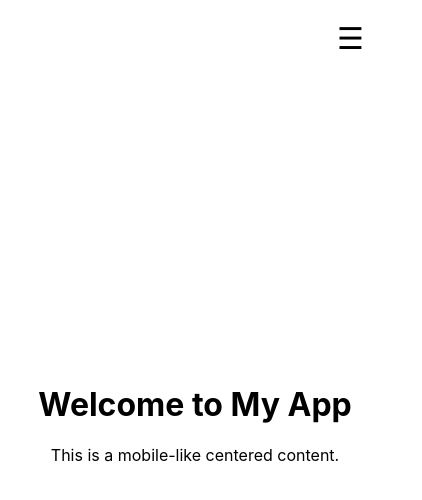
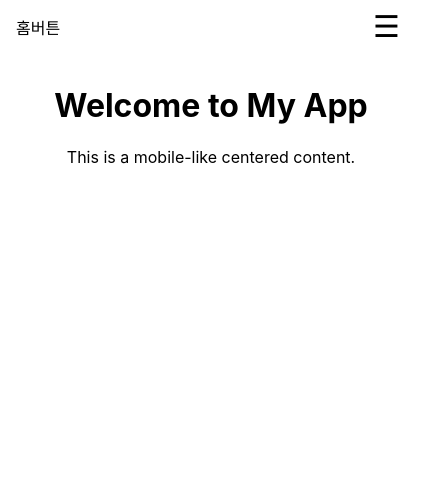
Before and after one commit to gbwlxhd97/pple-lms, a React (Vite) app: page / in a window 390 px wide. Shown: the top 500 px of the page, 422 px wide, since content can reach past the window. Built offline with nearby package versions, Linux system fonts and the light colour scheme; a web font is replaced by a local one.

Commit message:
feat : update Hamburger button

```diff
--- a/src/components/Layout/RootLayout/RootLayout.module.scss
+++ b/src/components/Layout/RootLayout/RootLayout.module.scss
@@ -1,4 +1,5 @@
 .RootLayout {
+  padding: 8px 16px;
   position: relative;
   width: 100%;
   max-width: 600px;
@@ -7,15 +8,15 @@
   box-shadow: 0 0 10px rgba(0, 0, 0, 0.1);
   margin: 0 auto;
   overflow: hidden;
+}
+
+.HeaderWrap {
   display: flex;
-  flex-direction: column;
-  justify-content: center;
   align-items: center;
+  justify-content: space-between;
 }
 
 .Hamburger {
-  position: absolute;
-  top: 20px;
   right: 20px;
   font-size: 30px;
   background: none;
@@ -28,7 +29,7 @@
   position: absolute;
   top: 0;
   right: 0;
-  width: 300px;
+  width: 500px;
   height: 100%;
   display: flex;
   transition: transform 0.5s ease;
@@ -54,14 +55,12 @@
 .Overlay {
   position: absolute;
   top: 0;
-  left: -100%;
+  right: 100%;
   width: 100%;
   height: 100%;
-  // background-color: rgba(0, 0, 0, 0.5);
+  background-color: rgba(0, 0, 0, 0.5);
   opacity: 0;
-  transition: opacity 0.3s ease;
   pointer-events: none;
-
   &.open {
     opacity: 1;
     pointer-events: auto;
--- a/src/components/Layout/RootLayout/RootLayout.tsx
+++ b/src/components/Layout/RootLayout/RootLayout.tsx
@@ -10,9 +10,23 @@ const RootLayout = () => {
 
   return (
     <div className={styles.RootLayout}>
-      <button className={styles.Hamburger} onClick={toggleAsideBar}>
+      <div className={styles.HeaderWrap}>
+      <div>
+        홈버튼
+      </div>
+      {
+        isOpen ? (
+          <button className={styles.Hamburger} onClick={toggleAsideBar}>
+        x
+      </button>
+        ) : (
+          <button className={styles.Hamburger} onClick={toggleAsideBar}>
         &#9776;
       </button>
+        )
+      }
+
+      </div>
       <div className={`${styles.AsideContainer} ${isOpen ? styles.open : ''}`}>
         <aside className={styles.AsideBar}>
           <h2>Aside Bar</h2>
```
